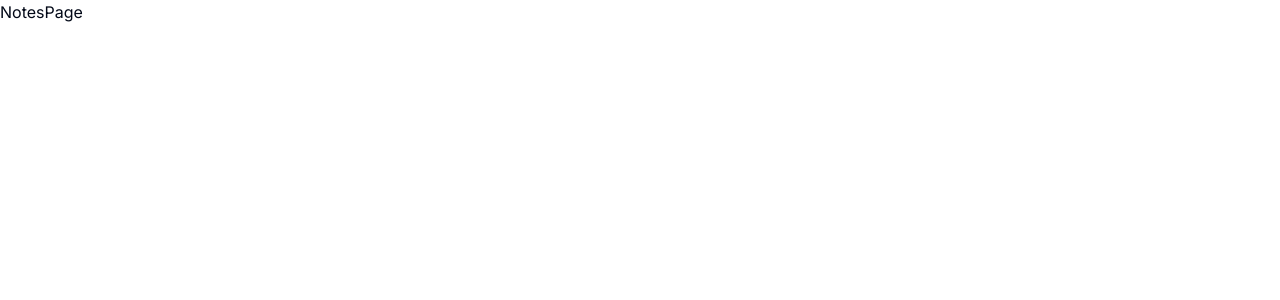
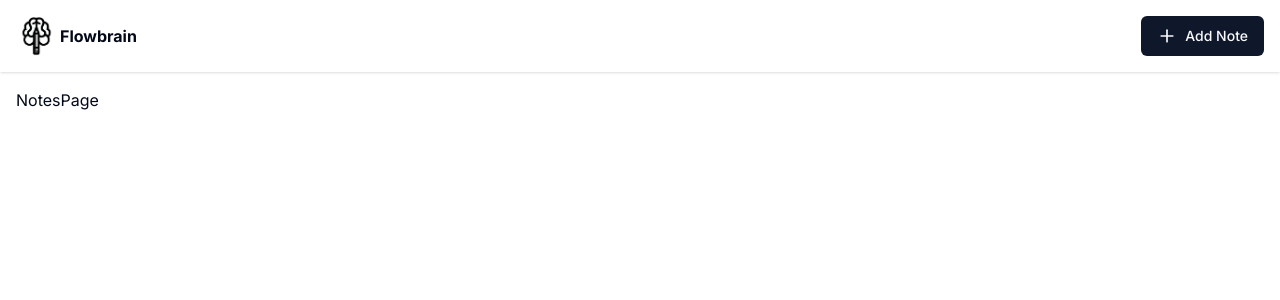
Before and after one commit to ayushagarwal27/nextjs-ai-bot, a Next.js app: page /notes in a window 1280 px wide. Shown: the top 300 px of the page. Built offline with nearby package versions, Linux system fonts and the light colour scheme.

Commit message:
add navbar on note-page

```diff
--- /dev/null
+++ b/src/app/notes/NavBar.tsx
@@ -0,0 +1,32 @@
+import logo from "@/assets/logo.png";
+import { Button } from "@/components/ui/button";
+import { UserButton } from "@clerk/nextjs";
+import { Plus } from "lucide-react";
+import Image from "next/image";
+import Link from "next/link";
+
+const Navbar = () => {
+  return (
+    <div className="p-4 shadow ">
+      <div className="mx-auto flex max-w-7xl flex-wrap items-center justify-between gap-3">
+        <Link href="/notes" className="flex items-center gap-1">
+          <Image src={logo} alt="Flowbrain logo" width={40} height={40} />
+          <span className="font-bold">Flowbrain</span>
+        </Link>
+        <div className="flex items-center gap-2">
+          <UserButton
+            afterSignOutUrl="/"
+            appearance={{
+              elements: { avatarBox: { width: "2.5rem", height: "2.5rem" } },
+            }}
+          />
+          <Button>
+            <Plus size={20} className="mr-2" /> Add Note
+          </Button>
+        </div>
+      </div>
+    </div>
+  );
+};
+
+export default Navbar;
--- /dev/null
+++ b/src/app/notes/layout.tsx
@@ -0,0 +1,13 @@
+import React from "react";
+import Navbar from "./NavBar";
+
+const Layout = ({ children }: { children: React.ReactNode }) => {
+  return (
+    <>
+      <Navbar />
+      <main className="max-w-7xl p-4 m-auto">{children}</main>
+    </>
+  );
+};
+
+export default Layout;
```
